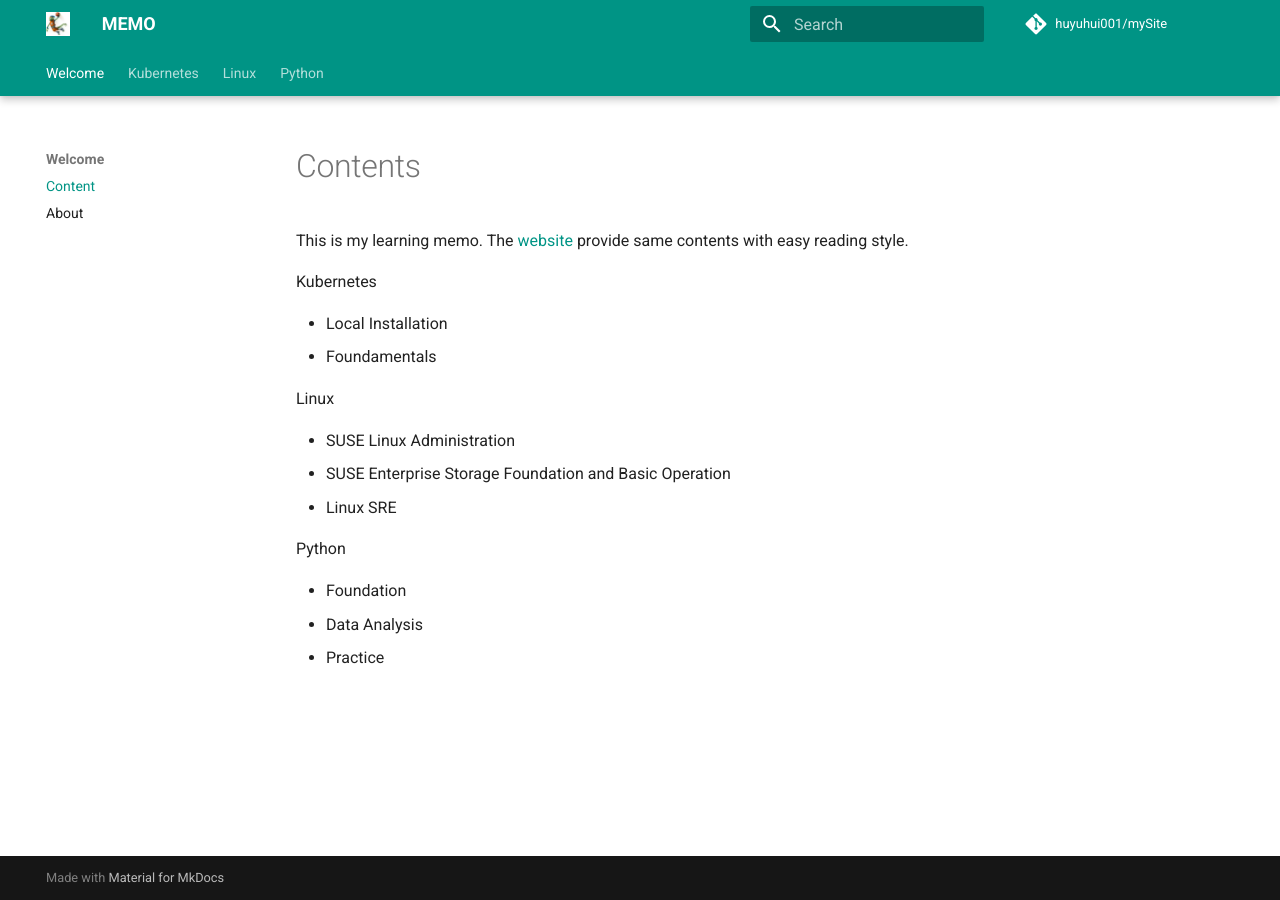
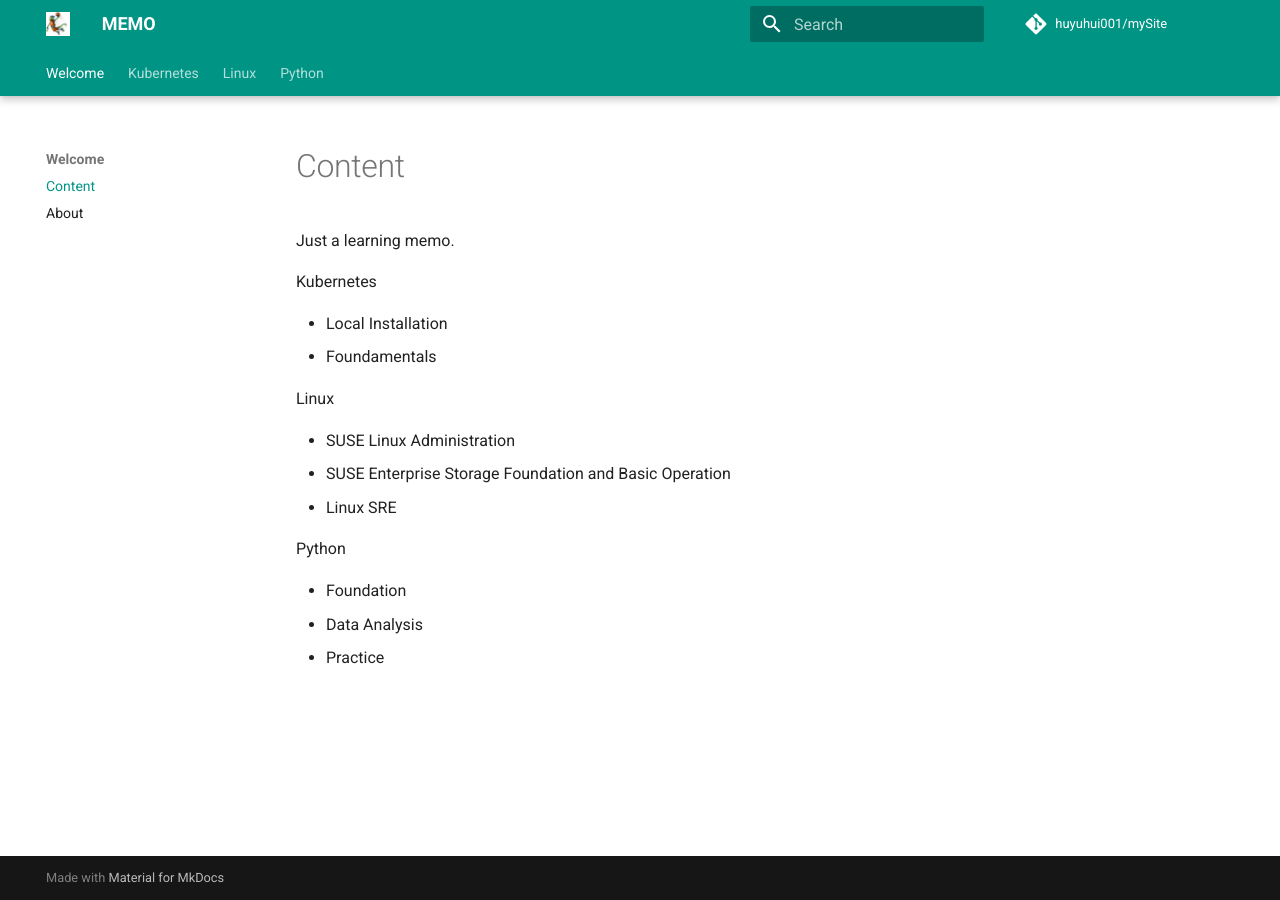
Before and after one commit to huyuhui001/mySite, an MkDocs documentation site: the page built from docs/index.md, in a window 1280 px wide. Built offline with MkDocs 1.6.1 and Material for MkDocs 9.7.7, drawn with Linux system fonts in a browser that asks for light colours; comment, search, counter and statistics services are not loaded.

Commit message:
Documentation

```diff
--- a/docs/index.md
+++ b/docs/index.md
@@ -1,7 +1,4 @@
-# Contents
-
-This is my learning memo.
-The [website](https://huyuhui001.github.io/mySite/) provide same contents with easy reading style.
+Just a learning memo.
 
 Kubernetes
 
```
Also changed, not shown: docs/linux/SRE/01-fundamentals.md (added).
